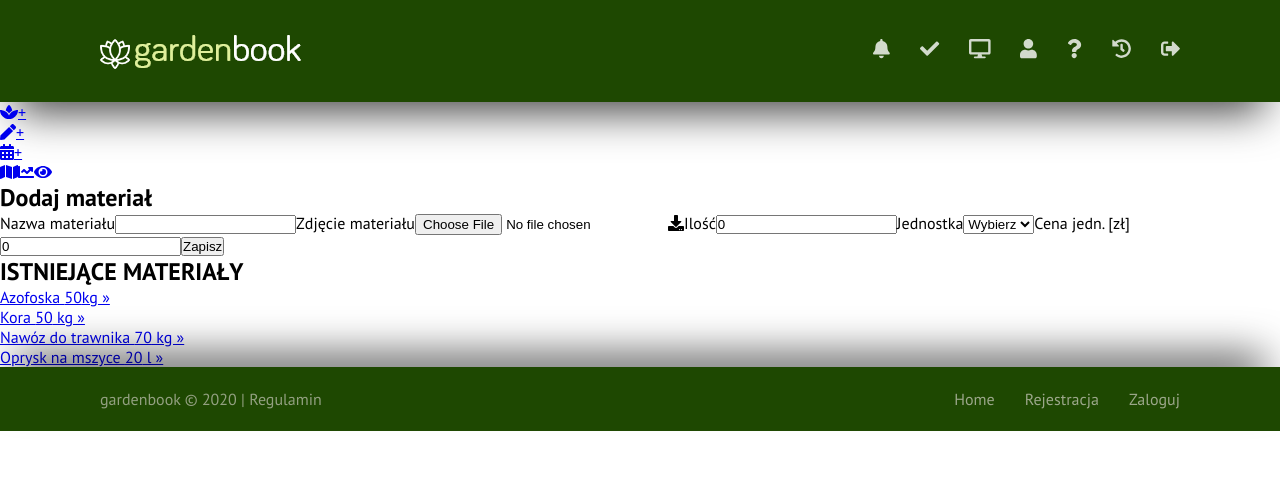
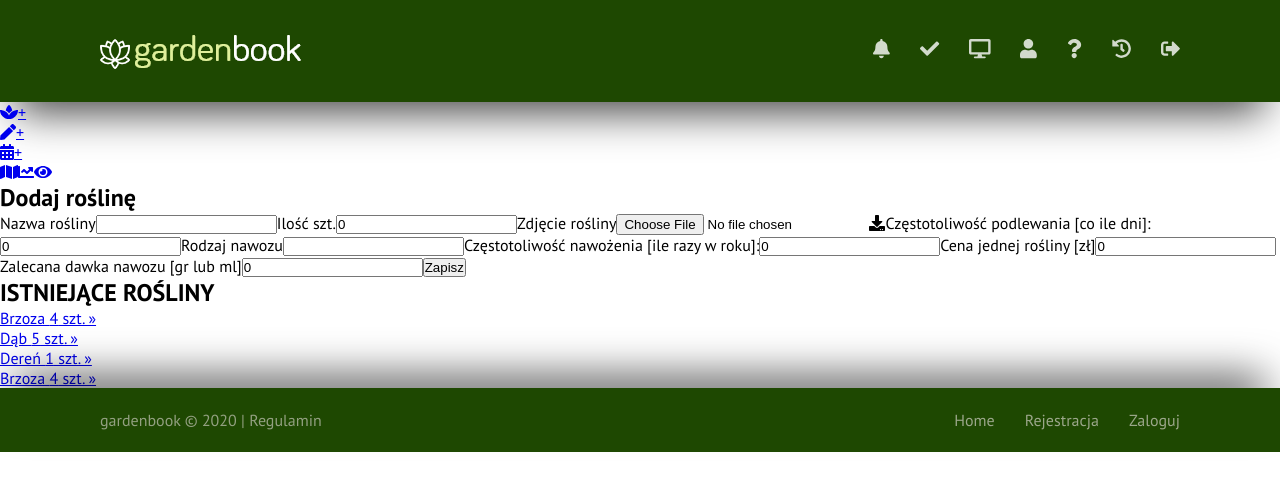
Before and after one commit to hajczek/gardenbook, a React (Create React App) app: page / in a window 1280 px wide. Shown: the top 490 px of the page. Built offline with nearby package versions, Linux system fonts and the light colour scheme.

Commit message:
Added hook setState and needed states to component AddPlantForm

```diff
--- a/src/App.js
+++ b/src/App.js
@@ -1,7 +1,8 @@
 import React from "react";
 // import PageCard from "./components/Page/PageCard";
 // import PlanWorkCard from "./components/PlanWork/PlanWorkCard";
-import AddMaterialCard from "./components/AddMaterial/AddMaterialCard";
+// import AddMaterialCard from "./components/AddMaterial/AddMaterialCard";
+import AddPlantCard from "./components/AddPlant/AddPlantCard";
 import "./App.scss";
 
 const App = () => {
@@ -9,7 +10,8 @@ const App = () => {
     <div className="App">
       {/* <PageCard /> */}
       {/* <PlanWorkCard /> */}
-      <AddMaterialCard />
+      {/* <AddMaterialCard /> */}
+      <AddPlantCard />
     </div>
   );
 };
--- a/src/components/AddPlant/AddPlantCard.js
+++ b/src/components/AddPlant/AddPlantCard.js
@@ -3,7 +3,7 @@ import HeaderUser from "../UserElemCard/HeaderUser";
 import LeftMenuUser from "../UserElemCard/LeftMenuUser";
 import AddPlantForm from "./AddPlantForm";
 import ExistedPlantsBox from "./ExistedPlantsBox";
-import Footer from "../Footer";
+import Footer from "../Page/Footer";
 
 const AddPlantCard = () => {
   return (
--- a/src/components/AddPlant/AddPlantForm.js
+++ b/src/components/AddPlant/AddPlantForm.js
@@ -1,58 +1,113 @@
-import React from "react";
+import React, { useState } from "react";
 import { FontAwesomeIcon } from "@fortawesome/react-fontawesome";
 import { faDownload } from "@fortawesome/free-solid-svg-icons";
 
 const AddPlantForm = () => {
+  /* Needed function:
+    onSubmit() - to put all data from form in database
+ */
+
+  const [plantName, setPlantName] = useState("");
+  const [plantQuant, setPlantQuant] = useState(0);
+  const [plantPhoto, setPlantPhoto] = useState("");
+  const [plantWateringFrag, setPlantWateringFrag] = useState(0);
+  const [plantFertilizer, setPlantFertilizer] = useState("");
+  const [plantFertilizerFreq, setPlantFertilizerFreq] = useState(0);
+  const [plantPrice, setPlantPrice] = useState(0);
+  const [plantFertilizerDose, setPlantFertilizerDose] = useState(0);
+
+  function onSubmit(e) {
+    console.log(plantName);
+    console.log(plantQuant);
+    console.log(plantPhoto);
+    console.log(plantWateringFrag);
+    console.log(plantFertilizer);
+    console.log(plantFertilizerFreq);
+    console.log(plantPrice);
+    console.log(plantFertilizerDose);
+    e.preventDefault();
+  }
+
   return (
-    <form id="add-plant" action="">
-      <label htmlFor="name">Nazwa rośliny</label>
-      <input type="text" name="name" id="name" />
-      <label htmlFor="plant-number">Ilość szt.</label>
-      <input type="number" name="plant-number" />
+    <form id="add-plant" action="" onSubmit={onSubmit}>
+      <label htmlFor="plant-name">Nazwa rośliny</label>
+      <input
+        type="text"
+        name="plant-name"
+        id="plant-name"
+        value={plantName}
+        onChange={(e) => setPlantName(e.target.value)}
+      />
+      <label htmlFor="plant-quant">Ilość szt.</label>
+      <input
+        type="number"
+        name="plant-quant"
+        id="plant-quant"
+        value={plantQuant}
+        onChange={(e) => setPlantQuant(e.target.value)}
+      />
+
       <label htmlFor="plant-photo">Zdjęcie rośliny</label>
       <input
         type="file"
         name="plant-photo"
+        id="plant-photo"
+        value={plantPhoto}
+        onChange={(e) => setPlantPhoto(e.target.value)}
         placeholder="Wybierz plik ze zdjęciem"
       />
       <FontAwesomeIcon icon={faDownload} />
-      <label htmlFor="watering-frequency">
+      <label htmlFor="plant-watering-frequency">
         Częstotoliwość podlewania [co ile dni]:
       </label>
       <input
         type="number"
-        name="watering-frequency"
-        id="watering-frequency"
+        name="plant-watering-frequency"
+        id="plant-watering-frequency"
         min="0"
-        placeholder="0"
+        value={plantWateringFrag}
+        onChange={(e) => setPlantWateringFrag(e.target.value)}
       />
-      <label htmlFor="fertilizer">Rodzaj nawozu</label>
-      <input type="text" name="fertilizer" id="fertilizer" />
-      <label htmlFor="fertilizer-frequency">
+      <label htmlFor="plant-fertilizer">Rodzaj nawozu</label>
+      <input
+        type="text"
+        name="plant-fertilizer"
+        id="plant-fertilizer"
+        value={plantFertilizer}
+        onChange={(e) => setPlantFertilizer(e.target.value)}
+      />
+
+      <label htmlFor="plant-fertilizer-frequency">
         Częstotoliwość nawożenia [ile razy w roku]:
       </label>
       <input
         type="number"
-        name="fertilizer-frequency"
-        id="fertilizer-frequency"
+        name="plant-fertilizer-frequency"
+        id="plant-fertilizer-frequency"
         min="0"
-        placeholder="0"
+        value={plantFertilizerFreq}
+        onChange={(e) => setPlantFertilizerFreq(e.target.value)}
       />
-      <label htmlFor="plant-pricer">Cena jedn. [zł]</label>
+      <label htmlFor="plant-price">Cena jednej rośliny [zł]</label>
       <input
         type="number"
         name="plant-price"
         id="plant-price"
         min="0"
-        placeholder="0.00"
+        value={plantPrice}
+        onChange={(e) => setPlantPrice(e.target.value)}
       />
-      <label htmlFor="fertilizer-dose">Zalecana dawka nawozu</label>
+
+      <label htmlFor="plant-fertilizer-dose">
+        Zalecana dawka nawozu [gr lub ml]
+      </label>
       <input
         type="number"
-        name="fertilizer-dose"
-        id="fertilizer-dose"
+        name="plant-fertilizer-dose"
+        id="plant-fertilizer-dose"
         min="0"
-        placeholder="0"
+        value={plantFertilizerDose}
+        onChange={(e) => setPlantFertilizerDose(e.target.value)}
       />
       <button id="add-plant-btn">Zapisz</button>
     </form>
```
